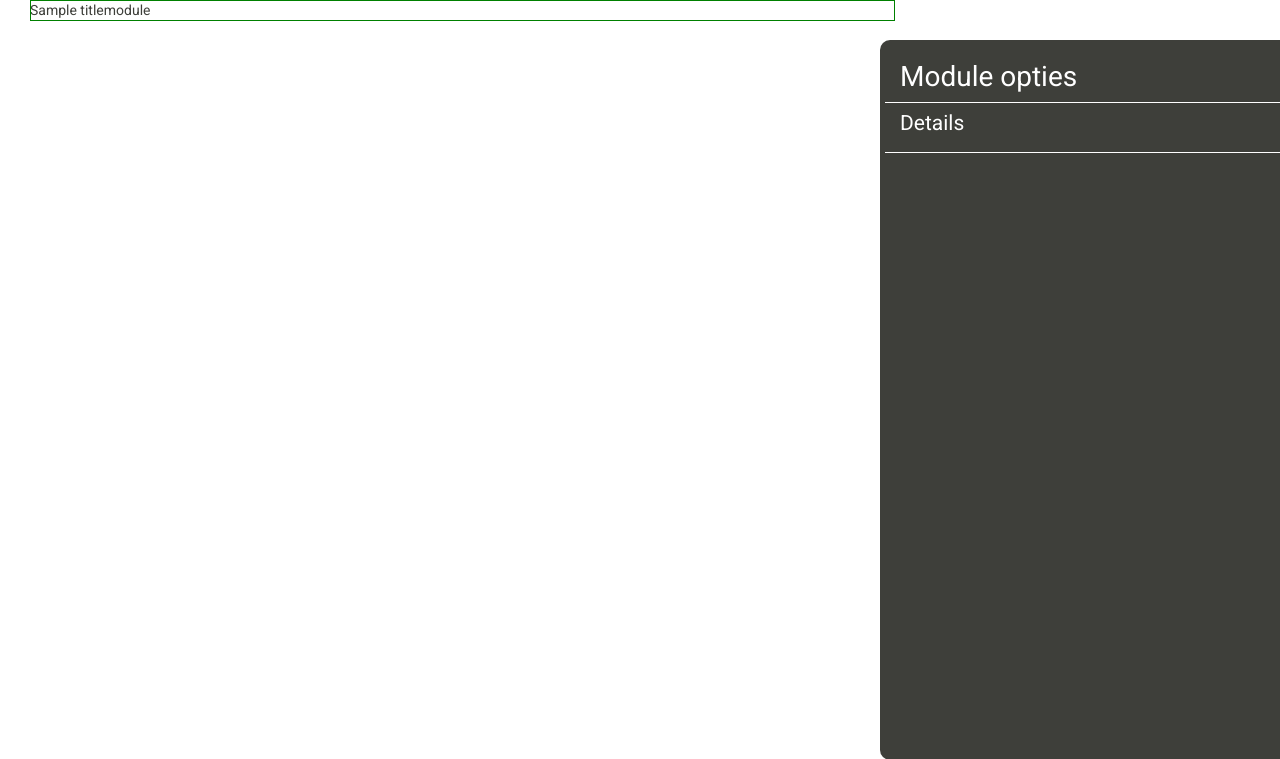
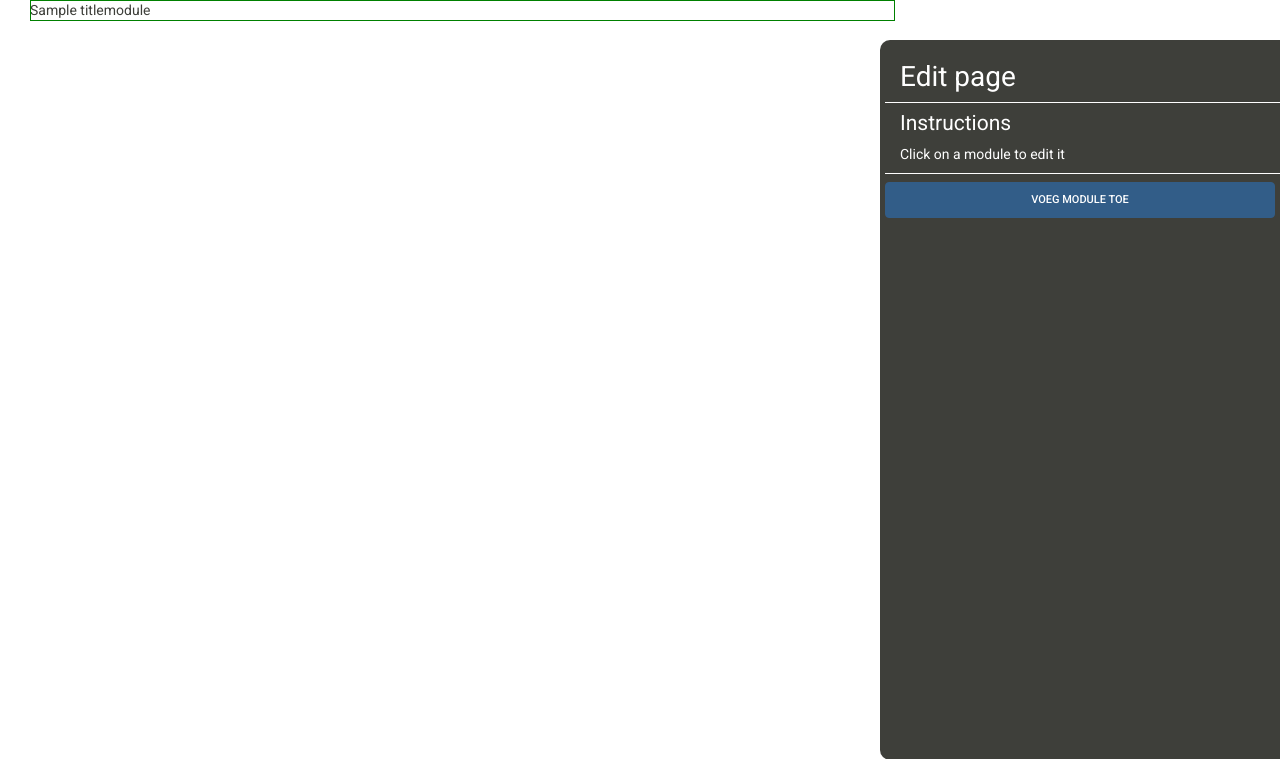
Before and after one commit to DutcherNL/Shakespear, a Django app: page /pages/1/edit/ in a window 1280 px wide. Shown: the top 759 px of the page. Run offline with Django 3.2, Linux system fonts and the light colour scheme; tables that the repository leaves empty hold one stand-in row (values such as "Sample post"); some libraries are stand-ins or nearby versions.

Commit message:
Implemented module delete function

```diff
--- a/PageDisplay/models.py
+++ b/PageDisplay/models.py
@@ -34,6 +34,7 @@ class BaseModule(models.Model):
     """
     A module to create information
     """
+    verbose = "-Abstract module-"
     information = models.ForeignKey(Information, on_delete=models.PROTECT)
     position = models.PositiveIntegerField(default=999)
 
@@ -43,6 +44,9 @@ class BaseModule(models.Model):
         (3, "imagemodule"),
     )
     _type = models.PositiveIntegerField(choices=_types)
+    @property
+    def type(self):
+        return self.verbose
 
     def get_child(self):
         class_type = None
@@ -66,11 +70,13 @@ class BaseModule(models.Model):
         return {}
 
     def get_fixed_properties(self):
-        properties = [('type', self._type), ('position', self.position)]
+        properties = [('type', self.type), ('position', self.position)]
         return properties
 
 
 class TitleModule(BaseModule):
+    verbose = "Title"
+
     template_name = "pagedisplay/modules/module_title.html"
 
     title = models.CharField(max_length=127)
@@ -92,6 +98,8 @@ class TitleModule(BaseModule):
 
 
 class TextModule(BaseModule):
+    verbose = "Text"
+
     template_name = "pagedisplay/modules/module_text.html"
     text = models.TextField()
 
@@ -113,6 +121,8 @@ class TextModule(BaseModule):
 
 
 class ImageModule(BaseModule):
+    verbose = "Image"
+
     template_name = "pagedisplay/modules/module_image.html"
     image = models.ImageField()
 
--- a/PageDisplay/urls.py
+++ b/PageDisplay/urls.py
@@ -7,7 +7,9 @@ urlpatterns = [
         path('',views.InfoPageView.as_view(), name='info_page'),
         path('edit/', include([
             path('', views.PageAlterView.as_view(), name='edit_page'),
-            path('<int:module_id>', views.PageAlterModuleView.as_view(), name='edit_page')
+            path('add/', views.PageAddModuleView.as_view(), name='edit_page_add'),
+            path('<int:module_id>', views.PageAlterModuleView.as_view(), name='edit_page'),
+            path('del/<int:module_id>', views.PageDeleteModuleView.as_view(), name='edit_page_delete_module')
             ])),
         ])),
 ]
--- a/PageDisplay/views.py
+++ b/PageDisplay/views.py
@@ -1,11 +1,12 @@
-from django.views.generic import TemplateView
+from django.views.generic import TemplateView, View
+from django.views.generic.detail import SingleObjectMixin
 from django.http import HttpResponseRedirect, HttpResponse
 from django.urls import reverse
 
 from Questionaire.views import BaseTemplateView
 
 from .models import Information
-from .forms import build_moduleform
+from .forms import build_moduleform, AddModuleForm, DelModuleForm
 
 # Create your views here.
 
@@ -23,7 +24,7 @@ class InfoPageView(BaseTemplateView):
 
 
 class PageAlterView(TemplateView):
-    template_name = 'pagedisplay/page_edit.html'
+    template_name = 'pagedisplay/page_edit_page.html'
 
     def get_context_data(self, **kwargs):
         context = super().get_context_data(**kwargs)
@@ -33,6 +34,35 @@ class PageAlterView(TemplateView):
         context['modules'] = information.basemodule_set.order_by('position')
 
         return context
+
+
+class PageAddModuleView(TemplateView):
+    template_name = 'pagedisplay/page_edit_add_module.html'
+
+    def get_context_data(self, **kwargs):
+        context = super().get_context_data(**kwargs)
+
+        self.information = Information.objects.get(pk=self.kwargs['inf_id'])
+        context['page'] = self.information
+        context['modules'] = self.information.basemodule_set.order_by('position')
+        context['form'] = AddModuleForm(page=self.information)
+
+        return context
+
+    def post(self, request, *args, **kwargs):
+        context = self.get_context_data(**kwargs)
+
+        # Add the comment
+        form = AddModuleForm(page=self.information, data=request.POST)
+
+        if form.is_valid():
+            instance = form.save()
+
+            return HttpResponseRedirect(reverse('edit_page', kwargs={'inf_id': self.information.id,
+                                                                     'module_id': instance.id}))
+        else:
+            context['form'] = form
+            return self.render_to_response(context)
 
 
 class PageAlterModuleView(TemplateView):
@@ -58,8 +88,26 @@ class PageAlterModuleView(TemplateView):
 
         if form.is_valid():
             form.save()
-
             return HttpResponseRedirect(reverse('edit_page', kwargs={'inf_id': self.information.id}))
         else:
             context['form'] = form
             return self.render_to_response(context)
+
+
+class PageDeleteModuleView(View):
+
+    def get(self, request, *args, **kwargs):
+        print("GET?")
+        return HttpResponseRedirect(reverse('edit_page', kwargs={'inf_id': self.kwargs['inf_id']}))
+
+    def post(self, request, *args, **kwargs):
+        print("POST!")
+        form = DelModuleForm(self.kwargs['module_id'], data=request.POST)
+
+        if form.is_valid():
+            form.execute()
+            return HttpResponseRedirect(reverse('edit_page', kwargs={'inf_id': self.kwargs['inf_id']}))
+
+        print(form.errors)
+        return HttpResponseRedirect(reverse('edit_page', kwargs={'inf_id': self.kwargs['inf_id'],
+                                                                 'module_id': self.kwargs['module_id']}))
--- a/assets/templates/pagedisplay/page_edit.html
+++ b/assets/templates/pagedisplay/page_edit.html
@@ -1,17 +1,9 @@
 {% extends 'pagedisplay/page_edit_base.html' %}
 
-{% block page %}
-    {% for module in modules %}
-        <div class="row">
-            <div class="col-12">
-                <a class="page_edit_overlay" href="{% url 'edit_page' inf_id=page.id module_id=module.id %}">
+{% block module_decor %}
+    <a class="page_edit_overlay" href="{% url 'edit_page' inf_id=page.id module_id=module.id %}">
 
-                </a>
-
-                {{ module.render }}
-            </div>
-        </div>
-    {% endfor %}
+    </a>
 {% endblock %}
 
 
--- a/assets/templates/pagedisplay/page_edit_base.html
+++ b/assets/templates/pagedisplay/page_edit_base.html
@@ -12,39 +12,36 @@
                 <div class="container">
                     {% autoescape off %}
                         {% block page %}
-                            - Insert page here -
+                            {% for module in modules %}
+                                <div class="row">
+                                    <div class="col-12">
+                                        {% block module_decor %}
+                                        {% endblock %}
+
+                                        {{ module.render }}
+                                    </div>
+                                </div>
+                            {% endfor %}
                         {% endblock %}
                     {% endautoescape %}
                 </div>
             </div>
             <div class="pe_sidebar">
+
                 <div>
                     <div class="row">
                         <div class="h2 col-12 my-0">
-                            Module opties
+                            {% block sidebar_title %}
+
+                            {% endblock %}
                         </div>
                         <hr class="col-12 border-white my-2">
                     </div>
+                    {% block sidebar_content %}
 
-                    <div class="row">
-                        <div class="h4 col-12">
-                            Details
-                        </div>
-                        <div class="col-12">
-                            {% block module_details %}
-                                Please select a module
-                            {% endblock %}
+                    {% endblock %}
 
-                        </div>
-                        <hr class="col-12 border-white my-2">
-                    </div>
 
-                    <form class="row" method="post">
-                        {% csrf_token %}
-                        {% block module_options %}
-
-                        {% endblock %}
-                    </form>
 
                 </div>
             </div>
--- /dev/null
+++ b/assets/templates/pagedisplay/page_edit_page.html
@@ -0,0 +1,32 @@
+{% extends 'pagedisplay/page_edit_base.html' %}
+
+{% block page %}
+    {% for module in modules %}
+        <div class="row">
+            <div class="col-12">
+                <a class="page_edit_overlay" href="{% url 'edit_page' inf_id=page.id module_id=module.id %}">
+
+                </a>
+
+                {{ module.render }}
+            </div>
+        </div>
+    {% endfor %}
+{% endblock %}
+
+{% block sidebar_title %}
+    Edit page
+{% endblock %}
+
+{% block sidebar_content %}
+    <div class="row">
+        <div class="h4 col-12">
+            Instructions
+        </div>
+        <div class="col-12">
+            Click on a module to edit it
+        </div>
+        <hr class="col-12 border-white my-2">
+        <a class="btn btn-primary btn-block" href="{% url 'edit_page_add' inf_id=page.id %}">Voeg module toe</a>
+    </div>
+{% endblock %}
```
Also changed, not shown: PageDisplay/forms.py (+46 -3 lines), assets/templates/pagedisplay/page_edit_add_module.html (added, +19 -0 lines), assets/templates/pagedisplay/page_edit_module.html (+26 -21 lines).
